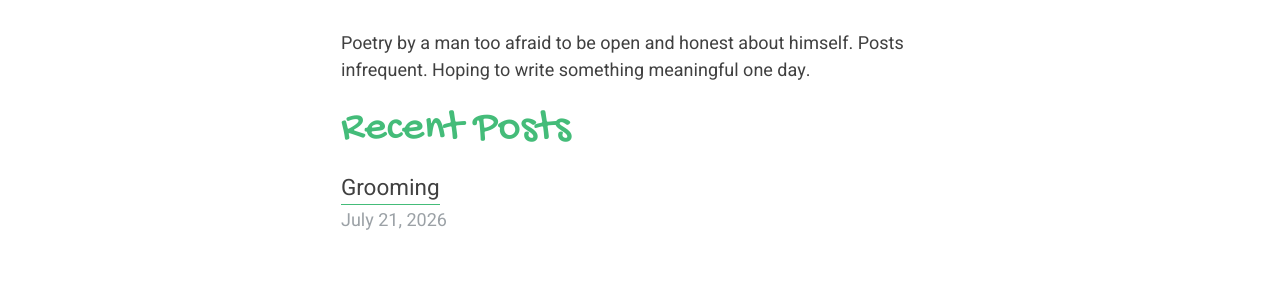
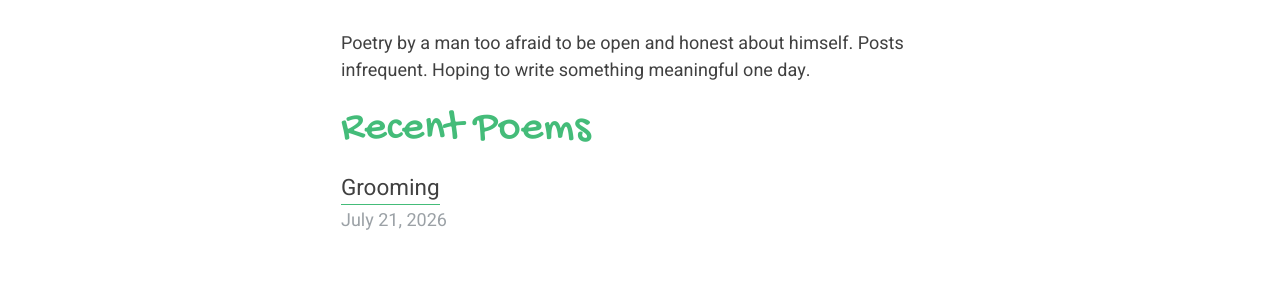
Before and after one commit to clj-tlpc/tlpc.github.io, a Jekyll site: the page built from index.md, in a window 1280 px wide. Shown: the part 174-474 px from the top of the page. Built offline with Jekyll 4.4.1, drawn with Linux system fonts in a browser that asks for light colours.

Commit message:
final format fix

```diff
--- a/_layouts/home.html
+++ b/_layouts/home.html
@@ -5,7 +5,7 @@ title: About
 
 {{ content }}
 
-<h1 class="page__title">Recent Posts</h1>
+<h1 class="page__title">Recent Poems</h1>
 
 {% for post in site.poetry limit:3 %}
   {% include post-entry.html %}
```
